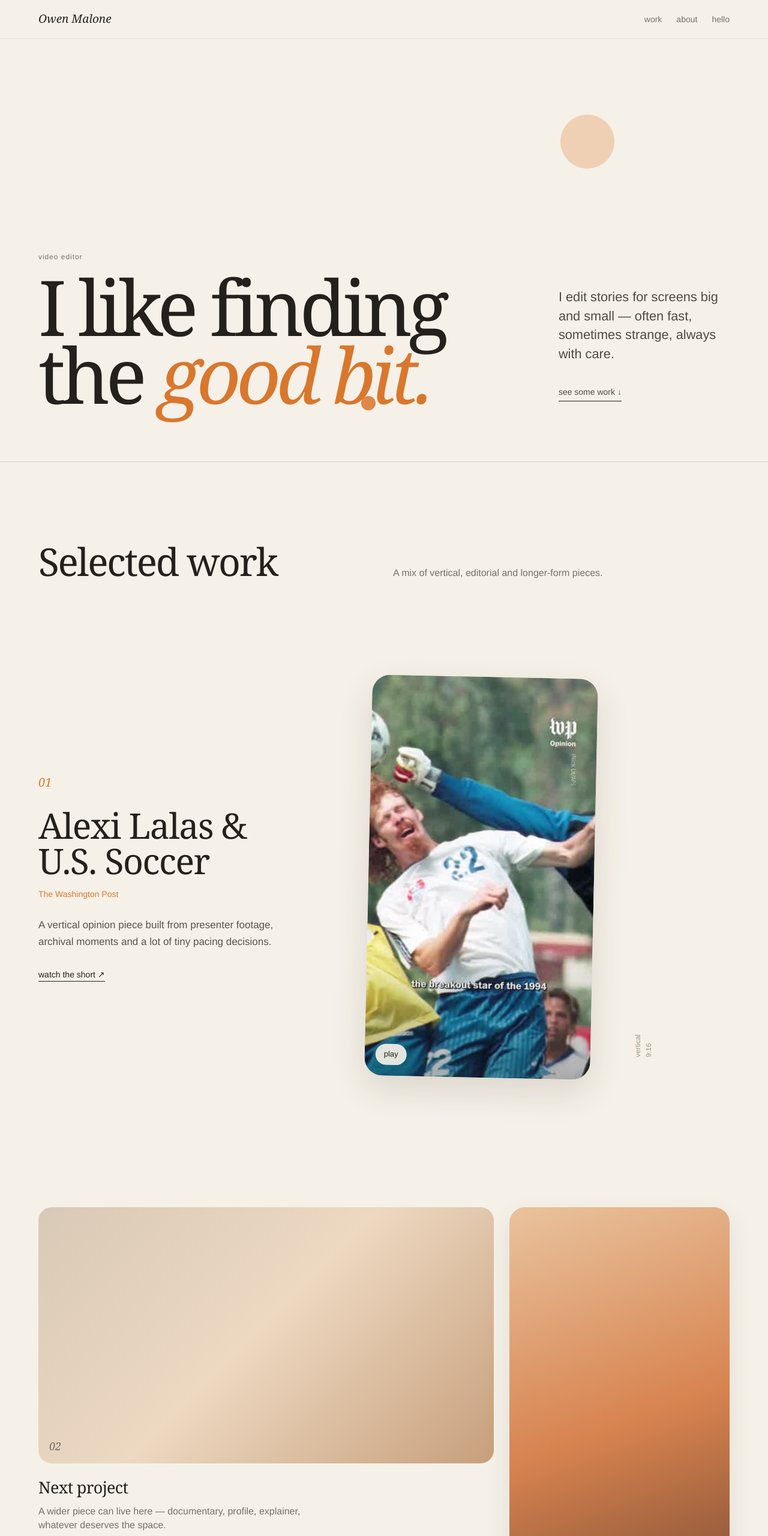
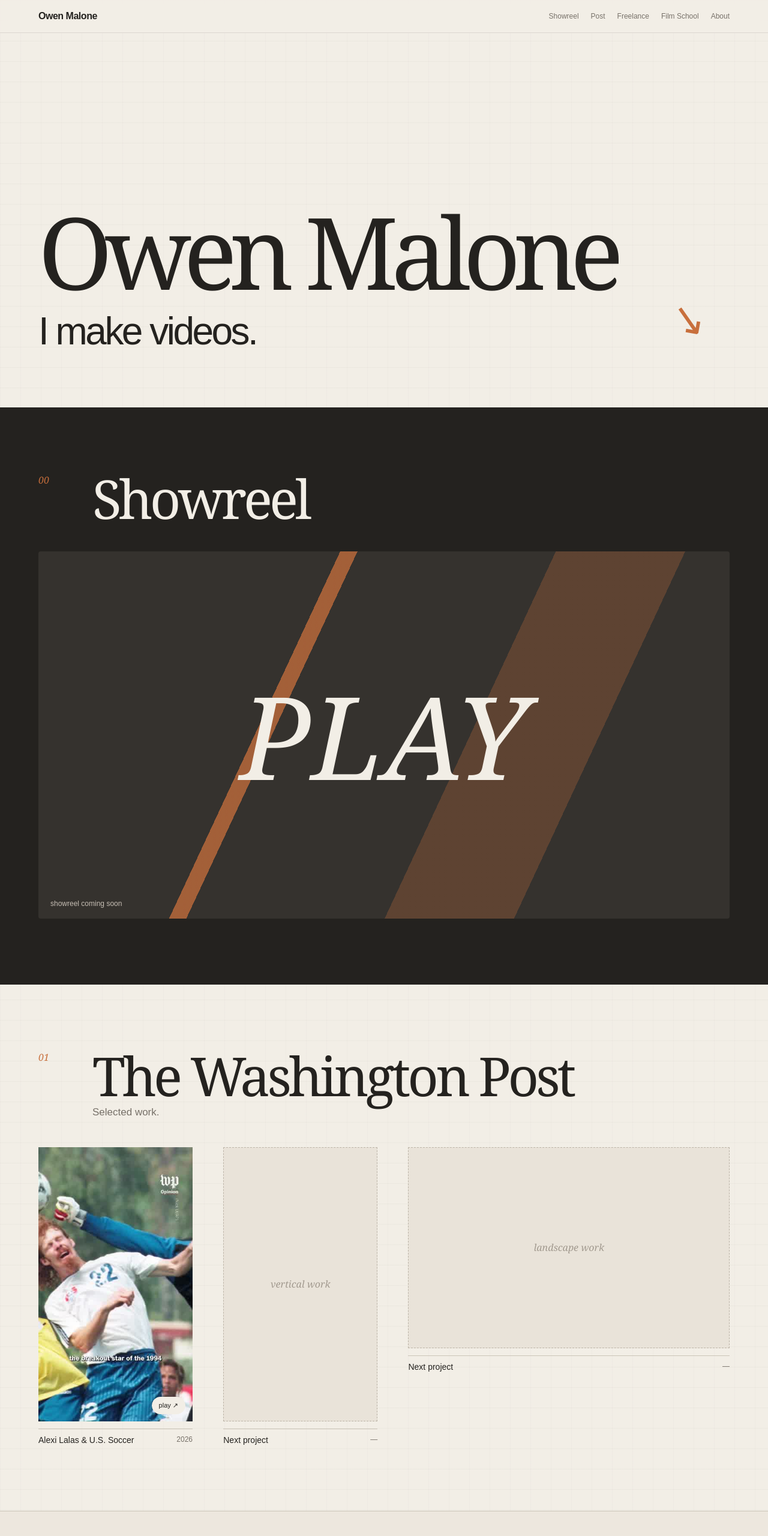
Before and after one commit to othefourth/othefourth.github.io, a plain HTML site: page index.html in a window 1280 px wide. Shown: the top 2560 px of the page at 60% size. Drawn offline with Linux system fonts and the light colour scheme.

Commit message:
Add files via upload

```diff
--- a/index.html
+++ b/index.html
@@ -1,116 +1,152 @@
-<!DOCTYPE html>
+<!doctype html>
 <html lang="en">
 <head>
-  <meta charset="UTF-8" />
-  <meta name="viewport" content="width=device-width, initial-scale=1.0" />
-  <meta name="description" content="Owen Malone — video editor." />
-  <title>Owen Malone — Video Editor</title>
-  <link rel="stylesheet" href="styles.css" />
+  <meta charset="utf-8">
+  <meta name="viewport" content="width=device-width, initial-scale=1">
+  <meta name="description" content="Owen Malone makes videos. Selected work from The Washington Post, freelance projects and film school.">
+  <title>Owen Malone — I make videos.</title>
+  <link rel="stylesheet" href="styles.css">
 </head>
 <body>
-  <header class="site-header">
-    <a class="brand" href="#top">Owen Malone</a>
-    <nav class="nav" aria-label="Primary navigation">
-      <a href="#work">work</a>
-      <a href="#about">about</a>
-      <a href="#contact">hello</a>
+  <header class="topbar">
+    <a class="name" href="#top">Owen Malone</a>
+    <nav>
+      <a href="#reel">Showreel</a>
+      <a href="#post">Post</a>
+      <a href="#freelance">Freelance</a>
+      <a href="#school">Film School</a>
+      <a href="#about">About</a>
     </nav>
   </header>
 
   <main id="top">
     <section class="hero">
-      <div class="hero-title-wrap">
-        <p class="tiny-note">video editor</p>
-        <h1>I like finding<br>the <span>good bit.</span></h1>
+      <div class="hero-inner">
+        <h1>Owen Malone</h1>
+        <p>I make videos.</p>
       </div>
-      <div class="hero-side">
-        <p>I edit stories for screens big and small — often fast, sometimes strange, always with care.</p>
-        <a href="#work" class="soft-link">see some work ↓</a>
-      </div>
-      <div class="orange-dot dot-one"></div>
-      <div class="orange-dot dot-two"></div>
+      <div class="scribble" aria-hidden="true">↘</div>
     </section>
 
-    <section class="work" id="work">
-      <div class="work-heading">
-        <h2>Selected work</h2>
-        <p>A mix of vertical, editorial and longer-form pieces.</p>
+    <section class="reel-section" id="reel">
+      <div class="section-intro">
+        <span class="chapter">00</span>
+        <h2>Showreel</h2>
+      </div>
+      <button class="reel-frame" id="reelButton" type="button" aria-label="Open showreel">
+        <div class="reel-art">
+          <span class="reel-word">PLAY</span>
+          <span class="reel-note">showreel coming soon</span>
+        </div>
+      </button>
+    </section>
+
+    <section class="chapter-section" id="post">
+      <div class="section-intro">
+        <span class="chapter">01</span>
+        <div>
+          <h2>The Washington Post</h2>
+          <p>Selected work.</p>
+        </div>
       </div>
 
-      <div class="project-row vertical-feature">
-        <div class="project-copy">
-          <span class="project-number">01</span>
-          <h3>Alexi Lalas &amp; U.S. Soccer</h3>
-          <p class="project-client">The Washington Post</p>
-          <p class="project-blurb">A vertical opinion piece built from presenter footage, archival moments and a lot of tiny pacing decisions.</p>
-          <a class="watch-link" href="https://www.youtube.com/shorts/0VnzY-GLT2Q" target="_blank" rel="noopener noreferrer">watch the short ↗</a>
+      <div class="post-grid">
+        <a class="vertical-project" href="https://www.youtube.com/shorts/0VnzY-GLT2Q" target="_blank" rel="noopener">
+          <div class="vertical-frame lalas">
+            <span class="play-pill">play ↗</span>
+          </div>
+          <div class="project-caption">
+            <h3>Alexi Lalas &amp; U.S. Soccer</h3>
+            <span>2026</span>
+          </div>
+        </a>
+
+        <div class="vertical-project placeholder">
+          <div class="vertical-frame empty-frame">
+            <span>vertical work</span>
+          </div>
+          <div class="project-caption">
+            <h3>Next project</h3>
+            <span>—</span>
+          </div>
         </div>
 
-        <a class="vertical-frame" href="https://www.youtube.com/shorts/0VnzY-GLT2Q" target="_blank" rel="noopener noreferrer" aria-label="Watch Alexi Lalas and U.S. Soccer">
-          <img src="lalas-vertical.jpg" alt="Still from Alexi Lalas and U.S. Soccer vertical video" />
-          <span class="play-pill">play</span>
-        </a>
+        <div class="wide-project placeholder">
+          <div class="wide-frame empty-frame">
+            <span>landscape work</span>
+          </div>
+          <div class="project-caption">
+            <h3>Next project</h3>
+            <span>—</span>
+          </div>
+        </div>
+      </div>
+    </section>
 
-        <div class="side-note">vertical<br>9:16</div>
+    <section class="chapter-section freelance" id="freelance">
+      <div class="section-intro">
+        <span class="chapter">02</span>
+        <div>
+          <h2>Freelance</h2>
+          <p>Things I've made with good people.</p>
+        </div>
       </div>
 
-      <div class="project-grid">
-        <article class="project-card wide-card">
-          <div class="placeholder-image warm-one"><span>02</span></div>
-          <div class="card-copy">
-            <h3>Next project</h3>
-            <p>A wider piece can live here — documentary, profile, explainer, whatever deserves the space.</p>
-          </div>
-        </article>
+      <div class="freelance-grid">
+        <div class="wide-project placeholder">
+          <div class="wide-frame empty-frame"><span>your work here</span></div>
+          <div class="project-caption"><h3>Project title</h3><span>—</span></div>
+        </div>
+        <div class="vertical-project placeholder offset">
+          <div class="vertical-frame empty-frame"><span>vertical work</span></div>
+          <div class="project-caption"><h3>Project title</h3><span>—</span></div>
+        </div>
+      </div>
+    </section>
 
-        <article class="project-card portrait-card">
-          <div class="portrait-placeholder warm-two"><span>03</span></div>
-          <div class="card-copy">
-            <h3>Another vertical</h3>
-            <p>Short-form work gets a real 9:16 home instead of being cropped into a landscape box.</p>
-          </div>
-        </article>
+    <section class="chapter-section school" id="school">
+      <div class="section-intro">
+        <span class="chapter">03</span>
+        <div>
+          <h2>Film School</h2>
+          <p>Where I figured some things out.</p>
+        </div>
+      </div>
 
-        <article class="project-card portrait-card portrait-offset">
-          <div class="portrait-placeholder warm-three"><span>04</span></div>
-          <div class="card-copy">
-            <h3>One more</h3>
-            <p>A second vertical slot keeps the page rhythmic without making it feel like a social feed.</p>
-          </div>
-        </article>
-
-        <article class="project-card wide-card lower-wide">
-          <div class="placeholder-image warm-four"><span>05</span></div>
-          <div class="card-copy">
-            <h3>Longer-form work</h3>
-            <p>Room for something slower, more cinematic, or simply different.</p>
-          </div>
-        </article>
+      <div class="school-grid">
+        <div class="film-strip placeholder">
+          <div class="film-frame empty-frame"><span>short film</span></div>
+          <div class="project-caption"><h3>Film title</h3><span>—</span></div>
+        </div>
+        <div class="film-strip placeholder">
+          <div class="film-frame empty-frame"><span>short film</span></div>
+          <div class="project-caption"><h3>Film title</h3><span>—</span></div>
+        </div>
       </div>
     </section>
 
     <section class="about" id="about">
-      <div class="about-title">
-        <p class="tiny-note">about</p>
-        <h2>I edit because I like making things click.</h2>
+      <span class="chapter">04</span>
+      <div class="about-copy">
+        <h2>Hi.</h2>
+        <p>I'm Owen. I like making things move, finding the right cut, and making videos people actually enjoy watching.</p>
+        <a href="mailto:hello@owenmalone.com">hello@owenmalone.com ↗</a>
       </div>
-      <div class="about-copy">
-        <p>I’m Owen, a video editor interested in rhythm, clarity, comedy, texture and the tiny choices that make something feel right.</p>
-        <p>I work across editorial, documentary and short-form video. The tools change; the part I care about is finding the shape of the story.</p>
-      </div>
-    </section>
-
-    <section class="contact" id="contact">
-      <p class="tiny-note">say hello</p>
-      <h2>Want to make<br>something good?</h2>
-      <a class="big-email" href="mailto:hello@owenmalone.com">hello@owenmalone.com</a>
     </section>
   </main>
 
   <footer>
-    <span>© <span id="year"></span> Owen Malone</span>
-    <span>made with too many tiny timeline nudges</span>
+    <span>Owen Malone</span>
+    <span>© <span id="year"></span></span>
   </footer>
+
+  <div class="modal" id="reelModal" aria-hidden="true">
+    <button id="modalClose" class="modal-close" aria-label="Close">×</button>
+    <div class="modal-card">
+      <p>Showreel goes here.</p>
+      <small>When you have one, we'll drop in a Vimeo or YouTube embed.</small>
+    </div>
+  </div>
 
   <script src="script.js"></script>
 </body>
--- a/styles.css
+++ b/styles.css
@@ -1,327 +1,192 @@
-* { box-sizing: border-box; }
-
-:root {
-  --paper: #f5f1e8;
-  --paper-2: #ede7da;
-  --ink: #24211d;
-  --muted: #777066;
-  --line: #d8d0c2;
-  --orange: #d9772d;
-  --orange-light: #e8a36d;
-  --orange-pale: #f0c9a8;
-  --shadow: rgba(69, 51, 35, .14);
-  --pad: clamp(22px, 5vw, 78px);
+*{box-sizing:border-box}
+:root{
+  --paper:#f2eee6;
+  --paper2:#e9e3d9;
+  --ink:#24221f;
+  --muted:#777169;
+  --orange:#c86f3c;
+  --orange-light:#dfaa86;
+  --line:#cbc4b8;
+  --pad:clamp(22px,5vw,72px);
 }
-
-html { scroll-behavior: smooth; }
-
-body {
-  margin: 0;
-  background: var(--paper);
-  color: var(--ink);
-  font-family: "Helvetica Neue", Helvetica, Arial, sans-serif;
-  line-height: 1.45;
-  -webkit-font-smoothing: antialiased;
+html{scroll-behavior:smooth}
+body{
+  margin:0;
+  color:var(--ink);
+  background:
+    linear-gradient(rgba(70,61,51,.035) 1px,transparent 1px),
+    linear-gradient(90deg,rgba(70,61,51,.025) 1px,transparent 1px),
+    var(--paper);
+  background-size:34px 34px;
+  font-family:Arial,Helvetica,sans-serif;
 }
-
-a { color: inherit; text-decoration: none; }
-
-::selection { background: var(--orange-pale); }
-
-.site-header {
-  position: sticky;
-  top: 0;
-  z-index: 20;
-  display: flex;
-  justify-content: space-between;
-  align-items: center;
-  padding: 18px var(--pad);
-  background: rgba(245, 241, 232, .88);
-  backdrop-filter: blur(14px);
-  border-bottom: 1px solid rgba(36, 33, 29, .06);
+a{color:inherit;text-decoration:none}
+.topbar{
+  position:sticky;top:0;z-index:20;
+  display:flex;justify-content:space-between;align-items:center;
+  padding:18px var(--pad);
+  background:rgba(242,238,230,.9);
+  backdrop-filter:blur(14px);
+  border-bottom:1px solid rgba(60,54,48,.12);
 }
-
-.brand {
-  font-family: Georgia, "Times New Roman", serif;
-  font-size: 19px;
-  font-style: italic;
+.name{font-weight:700;letter-spacing:-.03em}
+nav{display:flex;gap:20px}
+nav a{font-size:12px;color:var(--muted)}
+nav a:hover{color:var(--orange)}
+.hero{
+  min-height:78vh;
+  padding:12vw var(--pad) 7vw;
+  display:flex;align-items:flex-end;
+  position:relative;
 }
-
-.nav { display: flex; gap: 24px; }
-.nav a { font-size: 14px; color: var(--muted); transition: color .2s ease; }
-.nav a:hover { color: var(--orange); }
-
-.hero {
-  min-height: 88vh;
-  display: grid;
-  grid-template-columns: minmax(0, 1.45fr) minmax(260px, .55fr);
-  align-items: end;
-  gap: 9vw;
-  padding: 12vh var(--pad) 11vh;
-  position: relative;
-  overflow: hidden;
+.hero h1{
+  margin:0;
+  font-family:Georgia,'Times New Roman',serif;
+  font-size:clamp(74px,13vw,205px);
+  line-height:.78;
+  letter-spacing:-.075em;
+  font-weight:400;
 }
-
-.tiny-note {
-  margin: 0 0 18px;
-  font-size: 12px;
-  color: var(--muted);
-  letter-spacing: .08em;
-  text-transform: lowercase;
+.hero p{
+  margin:32px 0 0;
+  font-size:clamp(30px,5vw,72px);
+  letter-spacing:-.055em;
 }
-
-.hero h1 {
-  margin: 0;
-  max-width: 980px;
-  font-family: Georgia, "Times New Roman", serif;
-  font-weight: 400;
-  font-size: clamp(68px, 10vw, 156px);
-  line-height: .88;
-  letter-spacing: -.055em;
+.scribble{
+  position:absolute;right:8vw;bottom:8vw;
+  color:var(--orange);font-family:Georgia,serif;
+  font-size:70px;transform:rotate(10deg);
 }
-
-.hero h1 span {
-  color: var(--orange);
-  font-style: italic;
-  white-space: nowrap;
+.reel-section,.chapter-section,.about{padding:110px var(--pad)}
+.reel-section{background:var(--ink);color:var(--paper)}
+.section-intro{
+  display:grid;grid-template-columns:70px 1fr;
+  gap:20px;align-items:start;margin-bottom:48px;
 }
-
-.hero-side {
-  padding-bottom: 12px;
-  max-width: 420px;
-  font-size: clamp(18px, 1.7vw, 25px);
-  color: #514a42;
+.chapter{font-family:Georgia,serif;color:var(--orange);font-style:italic}
+.section-intro h2,.about h2{
+  margin:0;font-family:Georgia,'Times New Roman',serif;
+  font-size:clamp(46px,7vw,105px);
+  font-weight:400;letter-spacing:-.055em;line-height:.92;
 }
-
-.hero-side p { margin: 0 0 30px; }
-.soft-link {
-  display: inline-block;
-  font-size: 14px;
-  padding-bottom: 4px;
-  border-bottom: 1px solid var(--ink);
+.section-intro p{margin:10px 0 0;color:var(--muted);font-size:17px}
+.reel-section .section-intro p{color:#aaa39a}
+.reel-frame{
+  display:block;width:100%;border:0;padding:0;cursor:pointer;
+  aspect-ratio:16/8.5;background:transparent;
 }
-
-.orange-dot {
-  position: absolute;
-  border-radius: 50%;
-  background: var(--orange-light);
-  opacity: .42;
-  pointer-events: none;
+.reel-art{
+  height:100%;position:relative;overflow:hidden;
+  display:grid;place-items:center;
+  background:
+    linear-gradient(115deg,transparent 0 35%,rgba(200,111,60,.75) 35% 37%,transparent 37% 60%,rgba(200,111,60,.28) 60% 75%,transparent 75%),
+    #35322e;
+  border-radius:4px;
 }
-.dot-one { width: 90px; height: 90px; top: 18%; right: 20%; }
-.dot-two { width: 24px; height: 24px; bottom: 12%; left: 47%; background: var(--orange); opacity: .85; }
-
-.work {
-  padding: 120px var(--pad) 150px;
-  border-top: 1px solid var(--line);
+.reel-word{
+  font-family:Georgia,serif;font-size:clamp(70px,15vw,220px);
+  font-style:italic;color:var(--paper);
+  transition:transform .3s ease;
 }
-
-.work-heading {
-  display: grid;
-  grid-template-columns: 1fr 1fr;
-  gap: 30px;
-  align-items: baseline;
-  margin-bottom: 100px;
+.reel-frame:hover .reel-word{transform:scale(1.04)}
+.reel-note{
+  position:absolute;left:20px;bottom:18px;color:#c6beb4;font-size:12px;
 }
-
-.work-heading h2,
-.about h2,
-.contact h2 {
-  margin: 0;
-  font-family: Georgia, "Times New Roman", serif;
-  font-weight: 400;
-  letter-spacing: -.035em;
+.chapter-section{border-bottom:1px solid var(--line)}
+.post-grid{
+  display:grid;grid-template-columns:.72fr .72fr 1.5fr;
+  gap:clamp(20px,4vw,60px);align-items:start;
 }
-
-.work-heading h2 { font-size: clamp(42px, 5vw, 72px); }
-.work-heading p { margin: 0; max-width: 430px; color: var(--muted); font-size: 16px; }
-
-.vertical-feature {
-  min-height: 760px;
-  display: grid;
-  grid-template-columns: minmax(230px, .75fr) minmax(290px, .58fr) minmax(60px, .25fr);
-  gap: clamp(28px, 5vw, 86px);
-  align-items: center;
-  max-width: 1220px;
-  margin: 0 auto 170px;
+.vertical-frame{aspect-ratio:9/16}
+.wide-frame{aspect-ratio:16/10}
+.film-frame{aspect-ratio:16/9}
+.vertical-frame,.wide-frame,.film-frame{
+  position:relative;overflow:hidden;background:var(--paper2);
 }
-
-.project-copy { max-width: 400px; }
-.project-number {
-  display: block;
-  margin-bottom: 28px;
-  font-family: Georgia, "Times New Roman", serif;
-  color: var(--orange);
-  font-style: italic;
-  font-size: 20px;
+.lalas{
+  background-image:url('lalas-vertical.jpg');
+  background-size:cover;background-position:center;
 }
-
-.project-copy h3,
-.card-copy h3 {
-  margin: 0;
-  font-family: Georgia, "Times New Roman", serif;
-  font-weight: 400;
-  letter-spacing: -.025em;
+.play-pill{
+  position:absolute;right:12px;bottom:12px;
+  padding:8px 12px;border-radius:99px;
+  background:var(--paper);font-size:11px;
 }
-
-.project-copy h3 { font-size: clamp(38px, 4.6vw, 68px); line-height: 1; }
-.project-client { margin: 16px 0 28px; color: var(--orange); font-size: 14px; }
-.project-blurb { margin: 0 0 28px; color: #5a544d; font-size: 17px; line-height: 1.65; }
-.watch-link { font-size: 14px; border-bottom: 1px solid var(--ink); padding-bottom: 3px; }
-
-.vertical-frame {
-  position: relative;
-  width: min(100%, 410px);
-  aspect-ratio: 9 / 16;
-  justify-self: center;
-  overflow: hidden;
-  border-radius: 30px;
-  background: #ddd3c3;
-  box-shadow: 0 22px 55px var(--shadow);
-  transform: rotate(1.2deg);
-  transition: transform .3s ease, box-shadow .3s ease;
+.empty-frame{
+  display:grid;place-items:center;
+  border:1px dashed #bcb4a7;
+  color:#a29a8f;font-family:Georgia,serif;font-style:italic;
 }
-.vertical-frame:hover { transform: rotate(0deg) translateY(-6px); box-shadow: 0 30px 70px rgba(69,51,35,.2); }
-.vertical-frame img { width: 100%; height: 100%; object-fit: cover; display: block; }
-.vertical-frame::after {
-  content: "";
-  position: absolute;
-  inset: 0;
-  background: linear-gradient(180deg, transparent 68%, rgba(20,17,14,.32));
+.project-caption{
+  display:flex;justify-content:space-between;gap:20px;
+  margin-top:12px;padding-top:10px;border-top:1px solid var(--line);
 }
-.play-pill {
-  position: absolute;
-  z-index: 2;
-  left: 18px;
-  bottom: 18px;
-  padding: 8px 14px;
-  border-radius: 999px;
-  background: rgba(245,241,232,.92);
-  color: var(--ink);
-  font-size: 13px;
+.project-caption h3{margin:0;font-size:14px;font-weight:500}
+.project-caption span{font-size:12px;color:var(--muted)}
+.vertical-project,.wide-project,.film-strip{transition:transform .25s ease}
+.vertical-project[href]:hover{transform:translateY(-5px)}
+.freelance{background:#ede7de}
+.freelance-grid{
+  display:grid;grid-template-columns:1.4fr .62fr;gap:8vw;align-items:start;
 }
-
-.side-note {
-  align-self: end;
-  margin-bottom: 80px;
-  color: #a09588;
-  font-size: 12px;
-  line-height: 1.5;
-  writing-mode: vertical-rl;
-  transform: rotate(180deg);
+.offset{margin-top:10vw}
+.school{background:#f5f1e9}
+.school-grid{
+  display:grid;grid-template-columns:1fr 1fr;gap:clamp(22px,5vw,80px);
 }
-
-.project-grid {
-  display: grid;
-  grid-template-columns: repeat(12, 1fr);
-  gap: 26px;
-  align-items: start;
+.school-grid .film-strip:nth-child(2){margin-top:7vw}
+.about{
+  display:grid;grid-template-columns:70px minmax(0,850px);
+  gap:20px;min-height:70vh;align-content:center;
 }
-.project-card { margin-bottom: 110px; }
-.wide-card { grid-column: 1 / span 8; }
-.portrait-card { grid-column: 9 / span 4; }
-.portrait-offset { grid-column: 2 / span 4; margin-top: 90px; }
-.lower-wide { grid-column: 6 / span 7; margin-top: 20px; }
-
-.placeholder-image {
-  aspect-ratio: 16 / 9;
-  border-radius: 22px;
-  position: relative;
-  overflow: hidden;
+.about-copy p{
+  font-family:Georgia,serif;
+  font-size:clamp(30px,4.4vw,68px);
+  line-height:1.05;letter-spacing:-.04em;
 }
-.portrait-placeholder {
-  aspect-ratio: 9 / 16;
-  border-radius: 26px;
-  position: relative;
-  overflow: hidden;
-  box-shadow: 0 16px 42px rgba(71,53,38,.1);
+.about-copy a{
+  display:inline-block;margin-top:25px;color:var(--orange);
+  border-bottom:1px solid var(--orange);padding-bottom:3px;
 }
-.placeholder-image span,
-.portrait-placeholder span {
-  position: absolute;
-  left: 18px;
-  bottom: 16px;
-  font-family: Georgia, "Times New Roman", serif;
-  font-style: italic;
-  font-size: 18px;
-  color: rgba(36,33,29,.6);
+footer{
+  display:flex;justify-content:space-between;
+  padding:28px var(--pad);border-top:1px solid var(--line);
+  font-size:12px;color:var(--muted);
 }
-
-.warm-one { background: linear-gradient(135deg, #d8c9b6, #edd8c1 48%, #c79f7b); }
-.warm-two { background: linear-gradient(160deg, #e9c39e, #d7834f 55%, #824f35); }
-.warm-three { background: linear-gradient(160deg, #d8d0c5, #b8a899 52%, #8d7767); }
-.warm-four { background: linear-gradient(135deg, #e3d8ca, #d7a378 55%, #ba7040); }
-
-.card-copy { padding-top: 20px; max-width: 580px; }
-.card-copy h3 { font-size: 27px; }
-.card-copy p { margin: 8px 0 0; color: var(--muted); max-width: 500px; }
-
-.about {
-  padding: 150px var(--pad);
-  background: var(--paper-2);
-  display: grid;
-  grid-template-columns: 1.15fr .85fr;
-  gap: 10vw;
-  align-items: start;
+.modal{
+  position:fixed;inset:0;z-index:100;display:none;place-items:center;
+  padding:30px;background:rgba(36,34,31,.9);
 }
-.about h2 { font-size: clamp(48px, 6vw, 86px); line-height: 1.02; max-width: 850px; }
-.about-copy { padding-top: 45px; max-width: 560px; font-size: 19px; color: #514b44; }
-.about-copy p { margin: 0 0 24px; }
-
-.contact {
-  min-height: 78vh;
-  padding: 150px var(--pad) 120px;
-  display: flex;
-  flex-direction: column;
-  justify-content: center;
+.modal.open{display:grid}
+.modal-card{
+  width:min(850px,100%);aspect-ratio:16/9;
+  display:grid;place-content:center;text-align:center;
+  background:var(--paper);color:var(--ink);
 }
-.contact h2 { font-size: clamp(66px, 9vw, 140px); line-height: .92; }
-.big-email {
-  align-self: flex-start;
-  margin-top: 55px;
-  font-family: Georgia, "Times New Roman", serif;
-  font-size: clamp(24px, 3.2vw, 46px);
-  font-style: italic;
-  color: var(--orange);
-  border-bottom: 1px solid currentColor;
+.modal-card p{font-family:Georgia,serif;font-size:42px;margin:0 0 10px}
+.modal-card small{color:var(--muted)}
+.modal-close{
+  position:absolute;right:25px;top:20px;border:0;background:none;
+  color:white;font-size:40px;cursor:pointer;
 }
-
-footer {
-  display: flex;
-  justify-content: space-between;
-  gap: 30px;
-  padding: 26px var(--pad) 38px;
-  border-top: 1px solid var(--line);
-  color: var(--muted);
-  font-size: 12px;
+@media(max-width:800px){
+  nav{gap:10px} nav a:nth-child(3),nav a:nth-child(4){display:none}
+  .hero{min-height:68vh;padding-top:130px}
+  .post-grid{grid-template-columns:1fr 1fr}
+  .post-grid .wide-project{grid-column:span 2}
+  .freelance-grid{grid-template-columns:1fr 1fr;gap:25px}
+  .school-grid{grid-template-columns:1fr}
+  .school-grid .film-strip:nth-child(2){margin-top:0}
 }
-
-@media (max-width: 900px) {
-  .hero { grid-template-columns: 1fr; min-height: auto; gap: 50px; padding-top: 110px; }
-  .hero-side { max-width: 600px; }
-  .dot-one { right: -35px; top: 14%; }
-  .work-heading { grid-template-columns: 1fr; margin-bottom: 70px; }
-  .vertical-feature { grid-template-columns: 1fr 1fr; min-height: auto; margin-bottom: 130px; }
-  .side-note { display: none; }
-  .project-grid { grid-template-columns: 1fr 1fr; }
-  .wide-card, .portrait-card, .portrait-offset, .lower-wide { grid-column: auto; margin-top: 0; }
-  .wide-card, .lower-wide { grid-column: span 2; }
-  .about { grid-template-columns: 1fr; gap: 30px; }
-  .about-copy { padding-top: 0; }
+@media(max-width:520px){
+  .topbar nav a:not(:first-child):not(:last-child){display:none}
+  .hero h1{font-size:22vw}
+  .hero p{font-size:11vw}
+  .scribble{display:none}
+  .reel-section,.chapter-section,.about{padding-top:75px;padding-bottom:75px}
+  .section-intro,.about{grid-template-columns:38px 1fr}
+  .post-grid{grid-template-columns:1fr 1fr;gap:16px}
+  .post-grid .wide-project{grid-column:span 2}
+  .freelance-grid{grid-template-columns:1fr}
+  .offset{margin-top:0;width:72%;margin-left:auto}
 }
-
-@media (max-width: 620px) {
-  .site-header { padding-top: 15px; padding-bottom: 15px; }
-  .nav { gap: 14px; }
-  .hero { padding-top: 95px; padding-bottom: 90px; }
-  .hero h1 { font-size: 18vw; }
-  .work { padding-top: 90px; padding-bottom: 100px; }
-  .vertical-feature { grid-template-columns: 1fr; gap: 42px; }
-  .project-copy { order: 2; }
-  .vertical-frame { order: 1; width: min(82vw, 390px); }
-  .project-grid { grid-template-columns: 1fr; }
-  .wide-card, .portrait-card, .portrait-offset, .lower-wide { grid-column: 1; margin-bottom: 75px; }
-  .portrait-placeholder { width: 72vw; margin: 0 auto; }
-  .about, .contact { padding-top: 100px; padding-bottom: 100px; }
-  footer { flex-direction: column; }
-}
```
Also changed, not shown: script.js (+12 -0 lines), 1 other file.
